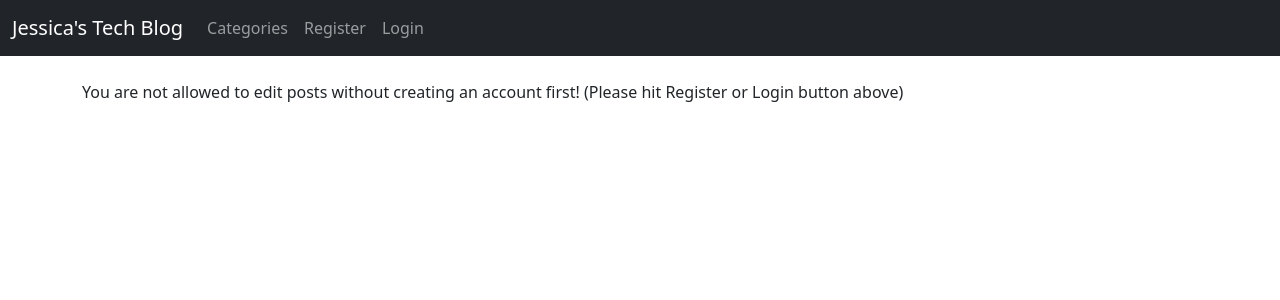
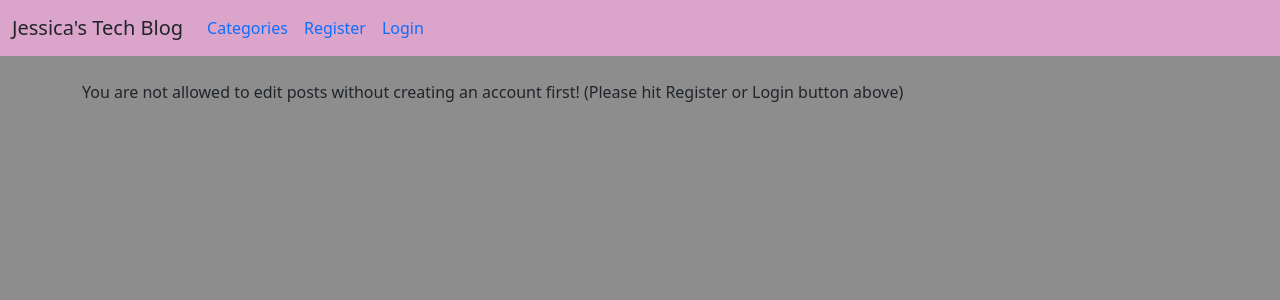
Before and after one commit to Jessica-Mansell/Personal-Website, a Django app: page /add_post/ in a window 1280 px wide. Shown: the top 300 px of the page. Run offline with Django 4.2, Linux system fonts and the light colour scheme; some libraries are stand-ins or nearby versions.

Commit message:
changing colors

```diff
--- /dev/null
+++ b/mysite/blogsite/static/css/style.css
@@ -0,0 +1,12 @@
+html body {
+    background-color: #8d8d8d;
+}
+
+html li {
+    list-style: none;
+}
+
+html a {
+    color: inherit;
+    text-decoration: none;
+}
--- a/mysite/blogsite/templates/base.html
+++ b/mysite/blogsite/templates/base.html
@@ -1,10 +1,11 @@
 <!doctype html>
 <html lang="en">
   <head>
+    {% load static %}
     <!-- Required meta tags -->
     <meta charset="utf-8">
     <meta name="viewport" content="width=device-width, initial-scale=1">
-
+    <link rel="stylesheet" type="text/css" href="{% static 'css/style.css' %}"/>
     <!-- Bootstrap CSS -->
     <link href="https://cdn.jsdelivr.net/npm/bootstrap@5.0.2/dist/css/bootstrap.min.css" rel="stylesheet" integrity="sha384-EVSTQN3/azprG1Anm3QDgpJLIm9Nao0Yz1ztcQTwFspd3yD65VohhpuuCOmLASjC" crossorigin="anonymous">
     <script src="https://kit.fontawesome.com/f30ca1207d.js" crossorigin="anonymous"></script>
@@ -15,8 +16,8 @@
     </title>
   </head>
   <body>
-    <nav class="navbar navbar-expand-lg navbar-dark bg-dark">
-        <div class="container-fluid">
+    <nav class="navbar navbar-expand-lg" style="background-color: hsl(317, 43%, 75%);">
+      <div class="container-fluid">
           <a class="navbar-brand" href="{% url 'home' %}">Jessica's Tech Blog</a>
           <button class="navbar-toggler" type="button" data-bs-toggle="collapse" data-bs-target="#navbarSupportedContent" aria-controls="navbarSupportedContent" aria-expanded="false" aria-label="Toggle navigation">
             <span class="navbar-toggler-icon"></span>
@@ -26,7 +27,7 @@
               <!--Category Menu Code-->
               {% if cat_menu %}
               <li class="nav-item dropdown">
-                <a class="nav-link dropdown-toggle" href="#" role="button" data-bs-toggle="dropdown" aria-expanded="false">
+                <a class="nav-link dropdown-toggle" role="button" data-bs-toggle="dropdown" aria-expanded="false">
                   Categories
                 </a>
                 <ul class="dropdown-menu">
@@ -77,7 +78,7 @@
                 </ul>
             {% endif %}
           </div>
-        </div>
+      </div>
       </nav>
     <br/>
     <div class="container">
```
Also changed, not shown: mysite/mysite/settings.py (+4 -4 lines), style.css (deleted, +0 -13 lines).
